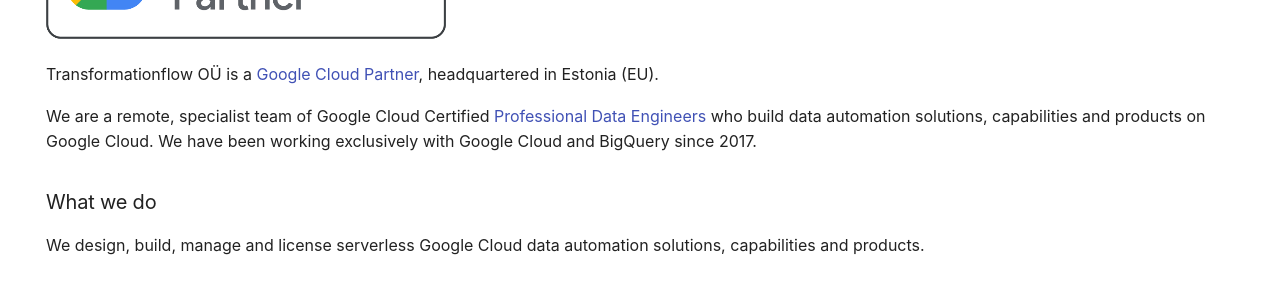
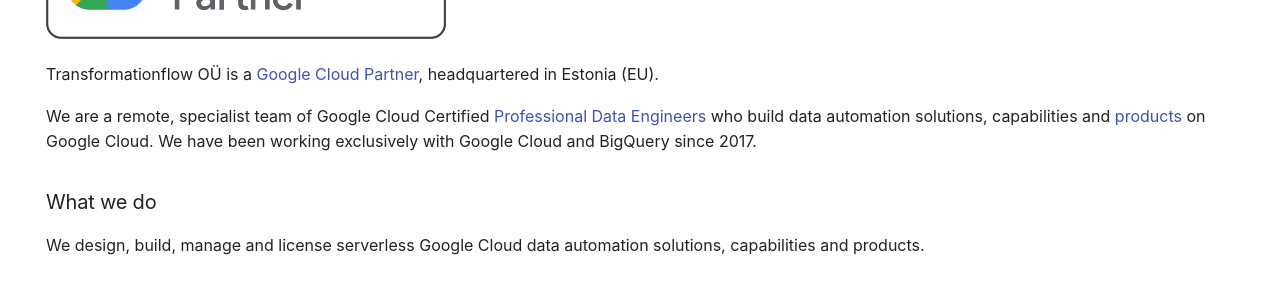
Before and after one commit to transformationflow/transformationflow.github.io, an MkDocs documentation site: the page built from docs/index.md, in a window 1280 px wide and 1120 px high. Shown: the part 359-655 px from the top of the window. Built offline with MkDocs 1.6.1 and Material for MkDocs 9.7.7, drawn with Linux system fonts in a browser that asks for light colours; some web fonts are replaced; comment, search, counter and statistics services are not loaded; part of the change alters nothing that is shown.

```diff
--- a/docs/index.md
+++ b/docs/index.md
@@ -8,7 +8,7 @@ hide:
 
 Transformationflow OÜ is a [Google Cloud Partner](https://cloud.google.com/find-a-partner/partner/transformationflow-%C3%96u), headquartered in Estonia (EU).
 
-We are a remote, specialist team of Google Cloud Certified [Professional Data Engineers](https://cloud.google.com/learn/certification/data-engineer) who build data automation solutions, capabilities and products on Google Cloud.  We have been working exclusively with Google Cloud and BigQuery since 2017.
+We are a remote, specialist team of Google Cloud Certified [Professional Data Engineers](https://cloud.google.com/learn/certification/data-engineer) who build data automation solutions, capabilities and [products](https://transformationflow.io/products/) on Google Cloud.  We have been working exclusively with Google Cloud and BigQuery since 2017.
 
 ## What we do
 We design, build, manage and license serverless Google Cloud data automation solutions, capabilities and products.
```
